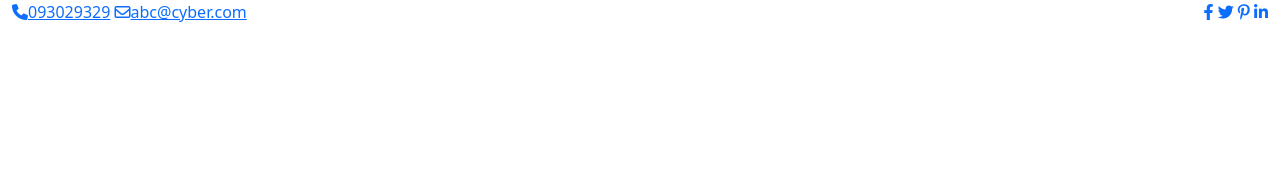
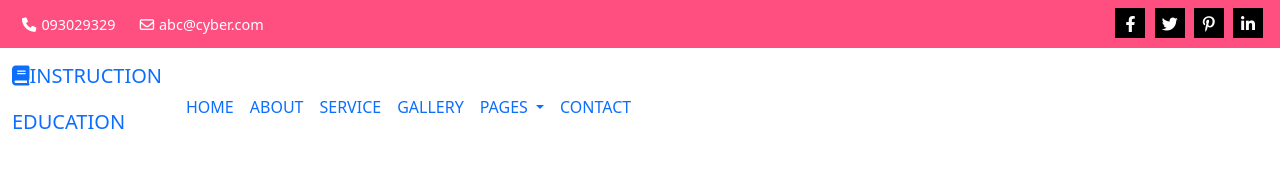
Before and after one commit to agamamom/bootstrap-responsive-practice, a website: page index.html in a window 1280 px wide. Drawn offline with nearby package versions, Linux system fonts and the light colour scheme.

Commit message:
update code

```diff
--- a/css/main.css
+++ b/css/main.css
@@ -11,11 +11,40 @@ html{
 body{
     font-size: 62.5%;
 }
-a{
-    text-decoration: none;
-}
 ul{
     list-style: none;
-    box-shadow: rgba(149, 157, 165, 0.2) 0px 8px 24px;
 }
 /* MAIN CSS */
+.header__top{
+    background-color: #ff4f81;
+}
+.header__left {
+    padding: 12px 0;
+}
+.header__left a{
+    color: white;
+    font-size: 0.9rem;
+    text-decoration: none;
+    outline: none;
+    padding: 0 10px;
+    transition: all .3s;
+}
+.header__left a:hover{
+    color: black;
+}
+.header__left a i{
+    margin-right: 5px;
+}
+.header__right{
+    padding: 8px 0;
+}
+.header__right a i{
+    border: 1px solid black;
+    width: 30px;
+    height: 30px;
+    line-height: 30px;
+    background-color: black;
+    text-align: center;
+    color: white;
+    margin-right: 5px;
+}
--- a/index.html
+++ b/index.html
@@ -24,7 +24,7 @@
     <!-- HEADER -->
     <header>
         <div class="header__top container-fluid d-flex justify-content-between">
-            <div class="header__right">
+            <div class="header__left">
                 <a href="tel:093029329"><i class="fas fa-phone"></i>093029329</a>
                 <a href="mailto:abc@cyber.com"><i class="far fa-envelope"></i>abc@cyber.com</a>
             </div>
@@ -35,7 +35,51 @@
                 <a href="#"><i class="fab fa-linkedin-in"></i></a>
             </div>
         </div>
+        <div class="header__nav">
+            <nav class="navbar navbar-expand-lg ">
+                <div class="container-fluid">
+                    <a class="navbar-brand" href="#">
+                        <p><i class="fas fa-book"></i>INSTRUCTION</p>
+                        <p>EDUCATION</p>
+                    </a>
 
+                    <button class="navbar-toggler" type="button" data-bs-toggle="collapse"
+                        data-bs-target="#navbarNavDropdown1" aria-controls="navbarNavDropdown" aria-expanded="false"
+                        aria-label="Toggle navigation">
+                        <i class="fas fa-bars"></i>
+                    </button>
+                    <div class="collapse navbar-collapse" id="navbarNavDropdown1">
+                        <ul class="navbar-nav">
+                            <li class="nav-item">
+                                <a class="nav-link active" aria-current="page" href="#">HOME</a>
+                            </li>
+                            <li class="nav-item">
+                                <a class="nav-link" href="#">ABOUT</a>
+                            </li>
+                            <li class="nav-item">
+                                <a class="nav-link" href="#">SERVICE</a>
+                            </li>
+                            <li class="nav-item">
+                                <a class="nav-link" href="#">GALLERY</a>
+                            </li>
+                            <li class="nav-item dropdown">
+                                <a class="nav-link dropdown-toggle" href="#" id="navbarDropdownMenuLink" role="button"
+                                    data-bs-toggle="dropdown" aria-expanded="false">
+                                    PAGES
+                                </a>
+                                <ul class="dropdown-menu" aria-labelledby="navbarDropdownMenuLink">
+                                    <li><a class="dropdown-item" href="#">Codes</a></li>
+                                    <li><a class="dropdown-item" href="#">Icons</a></li>
+                                </ul>
+                            </li>
+                            <li class="nav-item">
+                                <a class="nav-link" href="#">CONTACT</a>
+                            </li>
+                        </ul>
+                    </div>
+                </div>
+            </nav>
+        </div>
     </header>
     <!-- CAROUSEL -->
     <section class="cyberCarousel">
```
